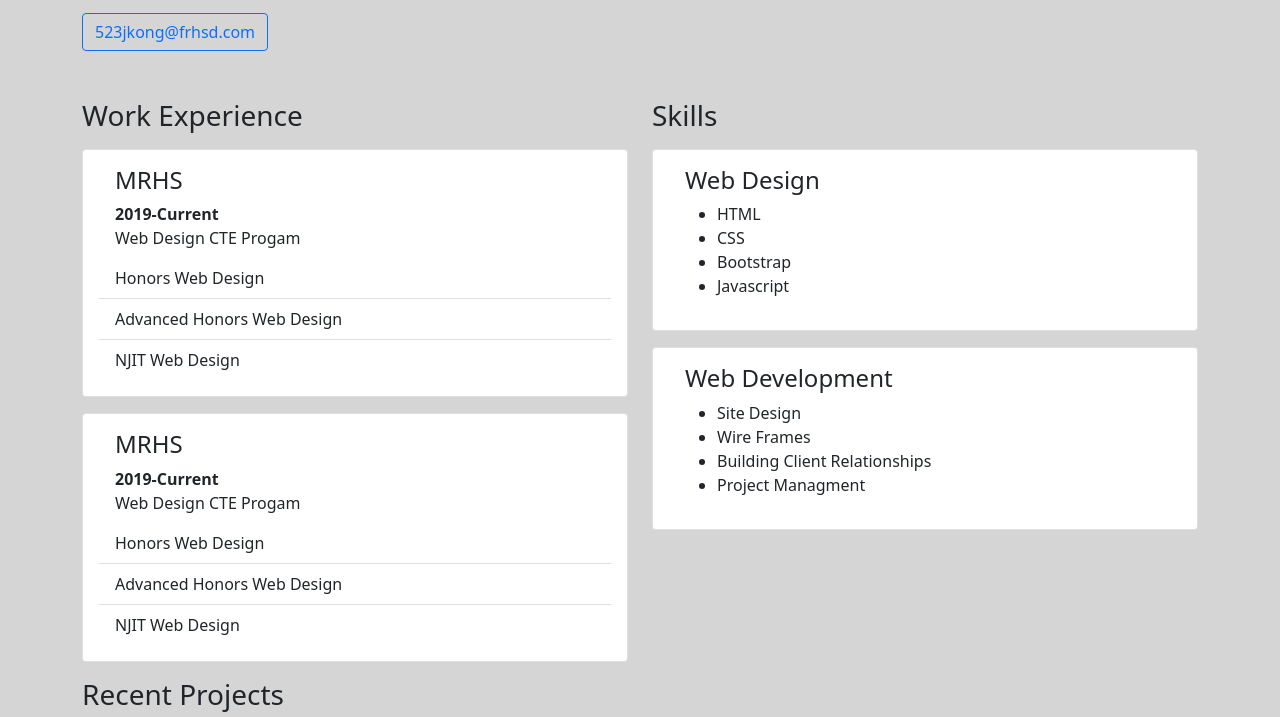
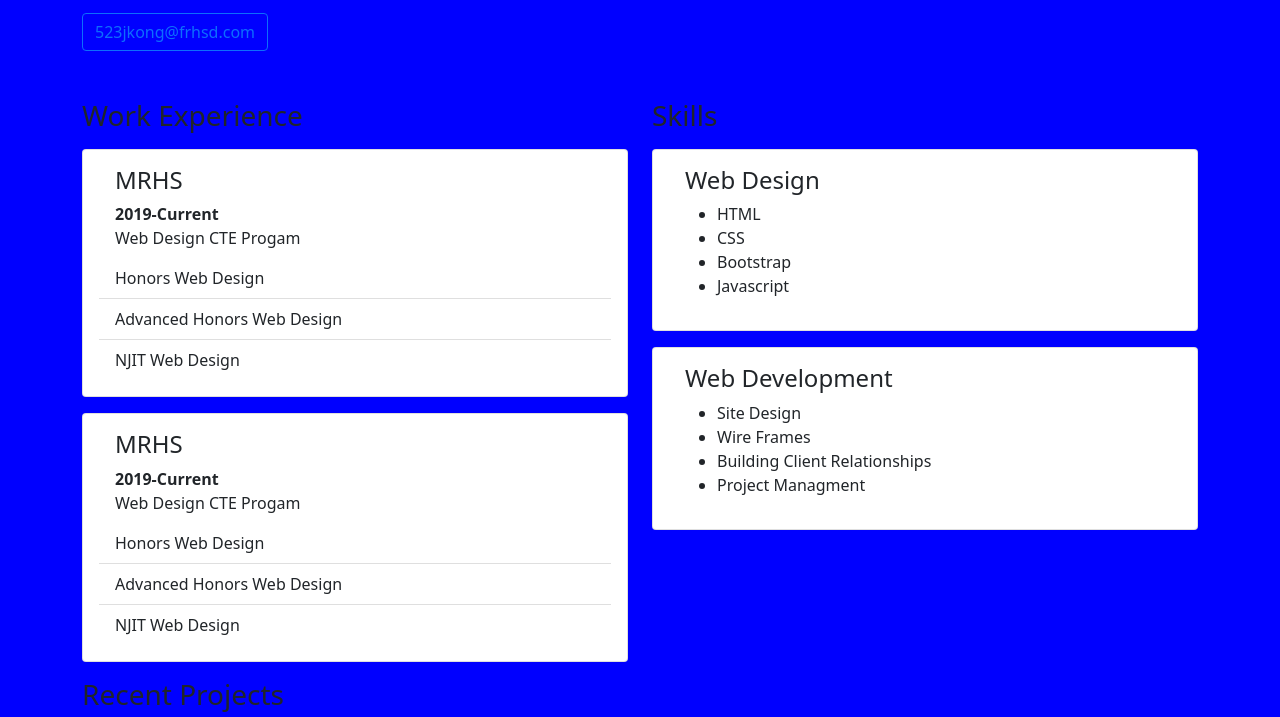
Before and after one commit to JuliaK1234/Portfolio, a plain HTML site: page index.html in a window 1280 px wide. Shown: the part 271-988 px from the top of the page. Drawn offline with nearby package versions, Linux system fonts and the light colour scheme.

Commit message:
Add css // BG blue
Added style.css
Used BG blue color

```diff
--- a/style.css
+++ b/style.css
@@ -1,5 +1,6 @@
 body{
-    background-color: #D5D5D5;
+    background-color: blue;
+    #D5D5D5
 }
 .circular_image{
     float: right;
```
